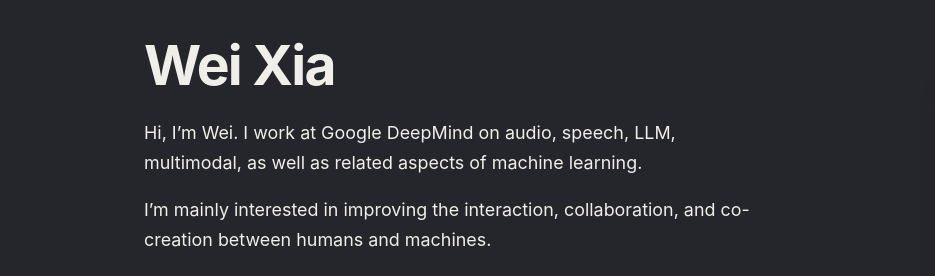
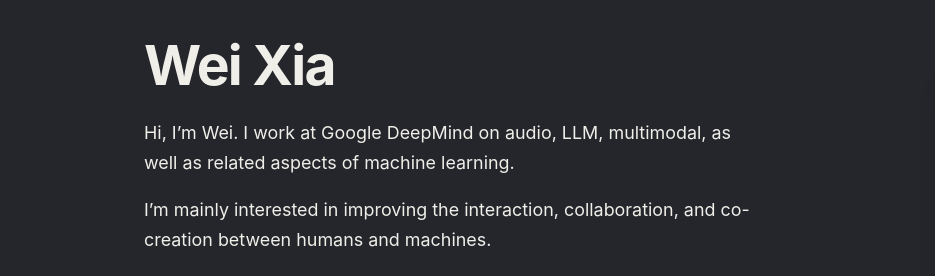
Before and after one commit to ericwxia/ericwxia.github.io, a plain HTML site: page index.html in a window 1280 px wide. Shown: the part 103-379 px from the top of the page, 0-935 px from the left. Drawn offline with Linux system fonts and the light colour scheme; a web font is replaced by a local one.

```diff
--- a/index.html
+++ b/index.html
@@ -108,7 +108,7 @@
           <div>
             <h1 class="hero-title">Wei Xia</h1>
             <p class="hero-lead">
-              Hi, I&rsquo;m Wei. I work at Google DeepMind on audio, speech, LLM, multimodal,
+              Hi, I&rsquo;m Wei. I work at Google DeepMind on audio, LLM, multimodal,
               as well as related aspects of machine learning.
             </p>
             <p class="hero-sub">
```
